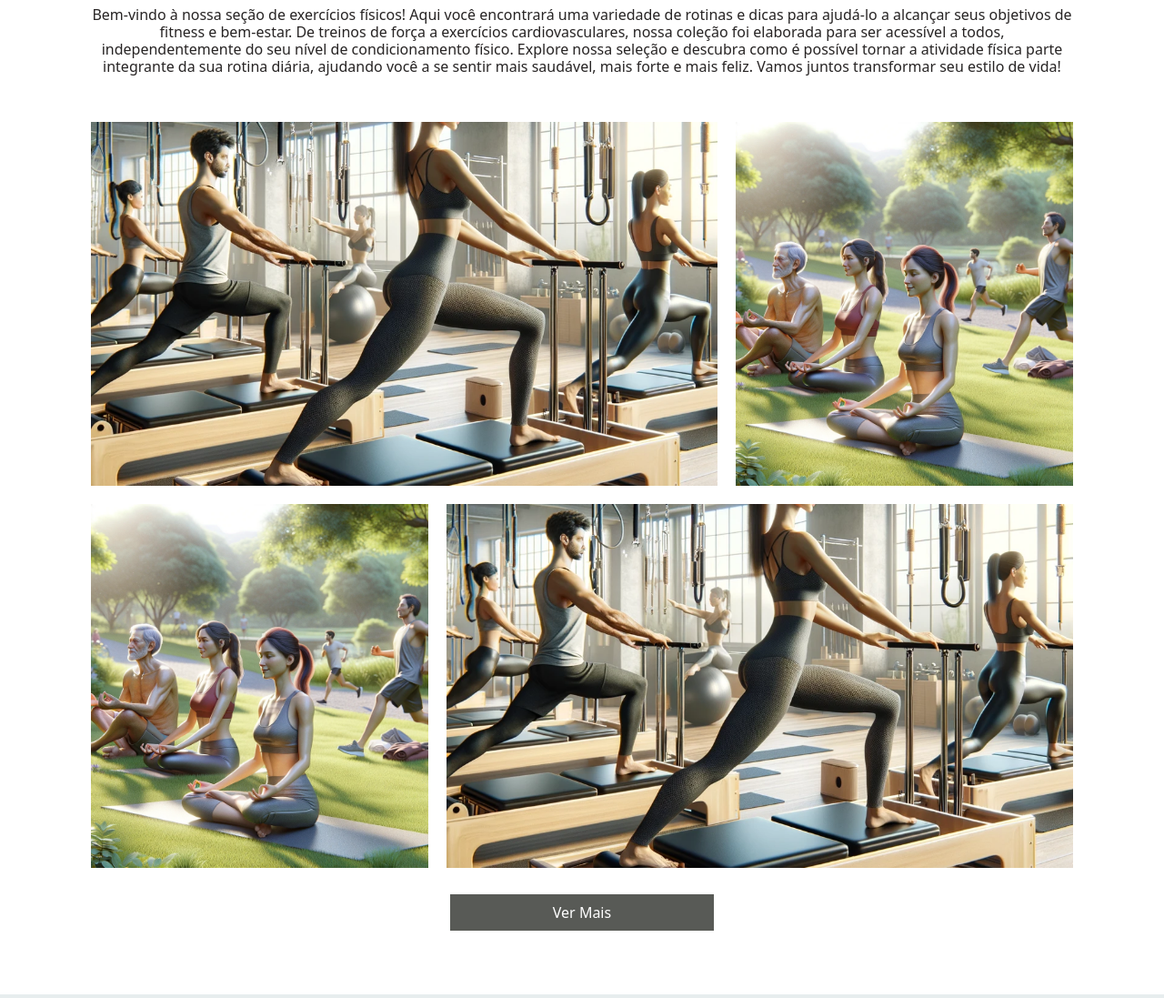
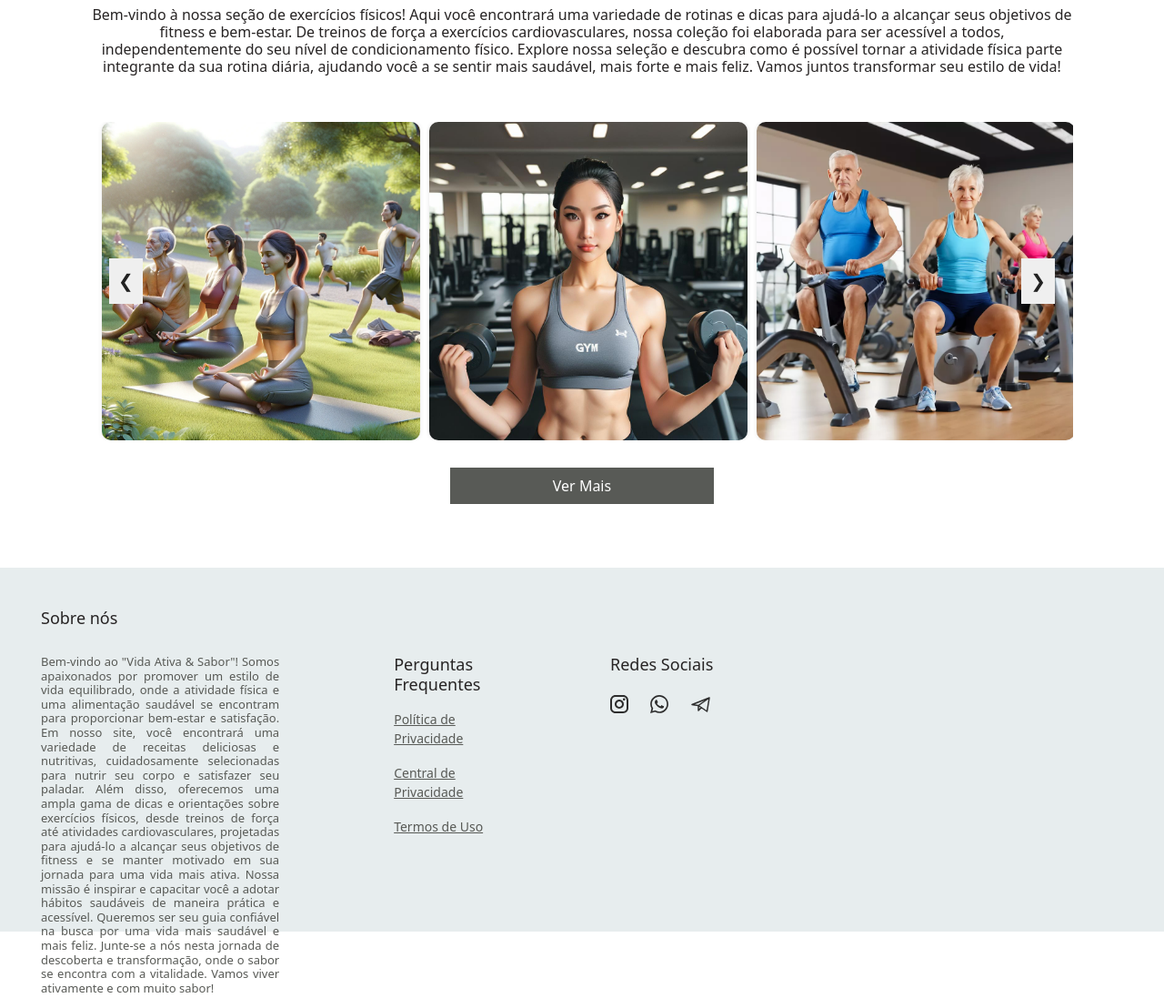
Before and after one commit to ICEI-PUC-Minas-PMV-SI/pmv-si-2024-1-pe3-t2-vida-ativa-sabor, a website: page Src/index.html in a window 1280 px wide. Shown: the part 840-1937 px from the top of the page at 91% size. Drawn offline with nearby package versions, Linux system fonts and the light colour scheme.

Commit message:
Inclusão de mais imagens nos exercícios físicoa

```diff
--- a/Src/index.html
+++ b/Src/index.html
@@ -72,18 +72,22 @@
                 </h2>
             </div>
 
-            <div class="imagens">
-                <section>
-                    <div style="background-image: url(../src/assets/NavBar/8.webp); margin-right: 20px;" class="imagem1"></div>
-                    <div style="background-image: url(../src/assets/NavBar/1.webp);" class="imagem2"></div>
-                </section>
-                <section>
-                    <div style="background-image: url(../src/assets/NavBar/1.webp); margin-right: 20px;" class="imagem2"></div>
-                    <div style="background-image: url(../src/assets/NavBar/8.webp);" class="imagem1"></div>
-                </section>
+            <div class="navbar-images">
+                <div class="container container-images">
+                    <img src="assets/NavBar/1.webp" class="img-fluid active" alt="Imagem 1">
+                    <img src="assets/NavBar/6.jpg" class=img-fluid alt="Imagem 2">
+                    <img src="assets/NavBar/4.png" class="img-fluid" alt="Imagem 3">
+                    <img src="assets/NavBar/8.webp" class="img-fluid" alt="Imagem 4">
+                    <img src="assets/NavBar/1.webp" class="img-fluid" alt="Imagem 5">
+                    <img src="assets/NavBar/6.jpg" class="img-fluid" alt="Imagem 6">
+                    <img src="assets/NavBar/4.jpg" class="img-fluid" alt="Imagem 7">
+                    <img src="assets/NavBar/1.webp" class="img-fluid" alt="Imagem 8">
+                </div>
+                <button class="prev">&#10094;</button>
+                <button class="next">&#10095;</button>
             </div>
 
-            <button id="exercicios" class="ver-mais" style="margin-top: 9px;">Ver Mais</button>
+            <button id="receitas" class="ver-mais">Ver Mais</button>
 
         </div>
 
```
